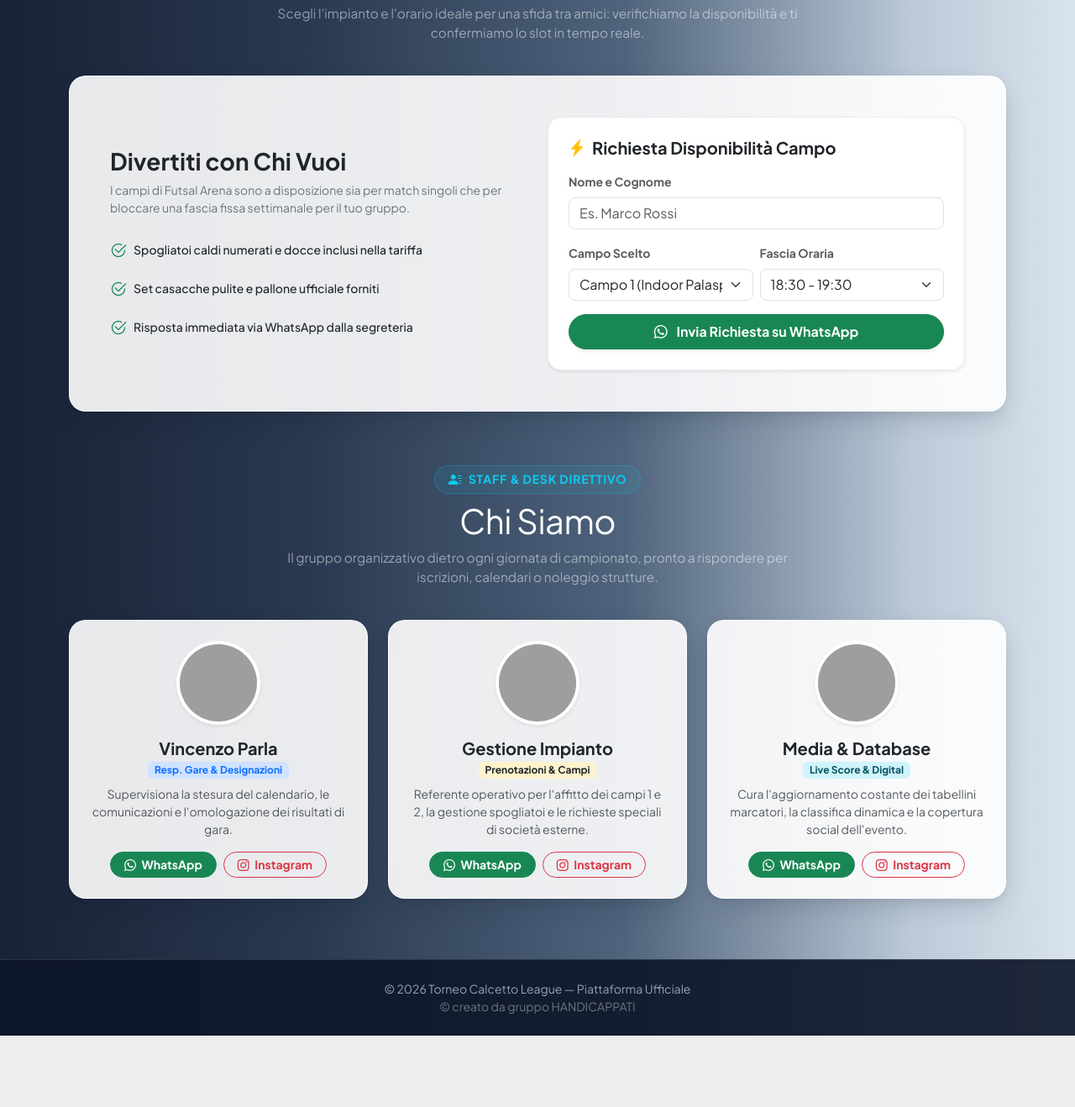
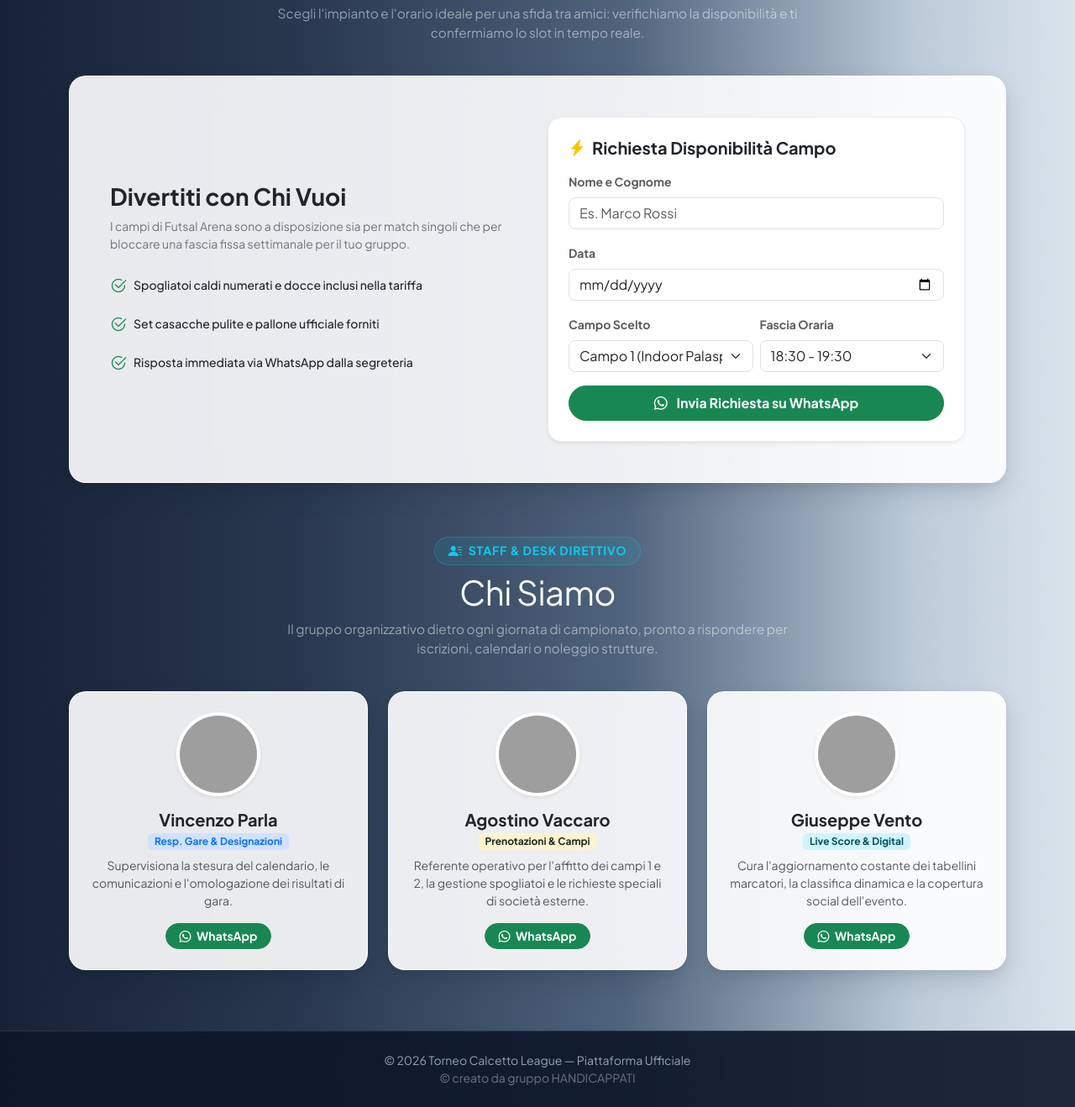
Before and after one commit to agovaccaro58-source/Torneo_Calcetto, a Flask app: page / in a window 1280 px wide. Shown: the part 2131-3449 px from the top of the page at 84% size. Before the commit the page ends 3364 px from the top, so only its background shows below. Run offline with Flask 3, Linux system fonts and the light colour scheme; grey boxes are pictures that could not be loaded.

Commit message:
HOME PAGE

```diff
--- a/templates/home.html
+++ b/templates/home.html
@@ -226,7 +226,7 @@
         </ul>
 
         <!-- PULSANTE WHATSAPP PER INFO TORNEO INVERNALE -->
-        <a href="https://wa.me/393330000001?text=Ciao%20Futsal%20Arena!%20Vorrei%20informazioni%20e%20dettagli%20sull'iscrizione%20per%20il%20torneo%20invernale%20Winter%20Arena%20League."
+        <a href="https://wa.me/3897874141?text=Ciao%20Futsal%20Arena!%20Vorrei%20informazioni%20e%20dettagli%20sull'iscrizione%20per%20il%20torneo%20invernale%20Winter%20Arena%20League."
            target="_blank"
            class="btn btn-success rounded-pill fw-bold w-100 py-2 mt-auto shadow-sm">
           <i class="bi bi-whatsapp me-2"></i> Richiedi Info su WhatsApp
@@ -279,6 +279,11 @@
             <div class="mb-3">
               <label class="form-label small fw-bold text-muted">Nome e Cognome</label>
               <input type="text" id="prenotaNome" class="form-control rounded-3" placeholder="Es. Marco Rossi" required>
+            </div>
+            <!-- CAMPO DATA AGGIUNTO -->
+            <div class="mb-3">
+              <label class="form-label small fw-bold text-muted">Data</label>
+              <input type="date" id="prenotaData" class="form-control rounded-3" required>
             </div>
             <div class="row g-2 mb-3">
               <div class="col-md-6">
@@ -336,12 +341,9 @@
           Supervisiona la stesura del calendario, le comunicazioni e l'omologazione dei risultati di gara.
         </p>
         <div class="d-flex gap-2 mt-auto">
-          <a href="https://wa.me/393330000001?text=Ciao,%20vorrei%20informazioni%20sui%20tornei%20Futsal%20Arena"
+          <a href="https://wa.me/3897874141?text=Ciao,%20vorrei%20informazioni%20sui%20tornei%20Futsal%20Arena"
              target="_blank" class="btn btn-sm btn-success rounded-pill px-3 fw-bold">
             <i class="bi bi-whatsapp me-1"></i> WhatsApp
-          </a>
-          <a href="https://instagram.com" target="_blank" class="btn btn-sm btn-outline-danger rounded-pill px-3 fw-bold">
-            <i class="bi bi-instagram me-1"></i> Instagram
           </a>
         </div>
       </div>
@@ -354,18 +356,15 @@
           <img src="https://images.unsplash.com/photo-1507003211169-0a1dd7228f2d?auto=format&fit=crop&w=300&q=80"
                class="rounded-circle w-100 h-100 object-fit-cover" alt="Gestione Centro Sportivo">
         </div>
-        <h5 class="fw-bold text-dark mb-1">Gestione Impianto</h5>
+        <h5 class="fw-bold text-dark mb-1">Agostino Vaccaro</h5>
         <span class="badge bg-warning-subtle text-dark fw-bold mb-2">Prenotazioni &amp; Campi</span>
         <p class="text-muted small mb-3">
           Referente operativo per l'affitto dei campi 1 e 2, la gestione spogliatoi e le richieste speciali di società esterne.
         </p>
         <div class="d-flex gap-2 mt-auto">
-          <a href="https://wa.me/393330000002?text=Ciao,%20vorrei%20prenotare%20un%20campo%20da%20calcetto"
+          <a href="https://wa.me/3293970598?text=Ciao,%20vorrei%20prenotare%20un%20campo%20da%20calcetto"
              target="_blank" class="btn btn-sm btn-success rounded-pill px-3 fw-bold">
             <i class="bi bi-whatsapp me-1"></i> WhatsApp
-          </a>
-          <a href="https://instagram.com" target="_blank" class="btn btn-sm btn-outline-danger rounded-pill px-3 fw-bold">
-            <i class="bi bi-instagram me-1"></i> Instagram
           </a>
         </div>
       </div>
@@ -378,18 +377,15 @@
           <img src="https://images.unsplash.com/photo-1500648767791-00dcc994a43e?auto=format&fit=crop&w=300&q=80"
                class="rounded-circle w-100 h-100 object-fit-cover" alt="Media & Statistiche">
         </div>
-        <h5 class="fw-bold text-dark mb-1">Media &amp; Database</h5>
+        <h5 class="fw-bold text-dark mb-1">Giuseppe Vento</h5>
         <span class="badge bg-info-subtle text-info-emphasis fw-bold mb-2">Live Score &amp; Digital</span>
         <p class="text-muted small mb-3">
           Cura l'aggiornamento costante dei tabellini marcatori, la classifica dinamica e la copertura social dell'evento.
         </p>
         <div class="d-flex gap-2 mt-auto">
-          <a href="https://wa.me/393330000003?text=Ciao,%20ho%20una%20domanda%20sulle%20statistiche%20della%20mia%20squadra"
+          <a href="https://wa.me/3247755886?text=Ciao,%20ho%20una%20domanda%20sulle%20statistiche%20della%20mia%20squadra"
              target="_blank" class="btn btn-sm btn-success rounded-pill px-3 fw-bold">
             <i class="bi bi-whatsapp me-1"></i> WhatsApp
-          </a>
-          <a href="https://instagram.com" target="_blank" class="btn btn-sm btn-outline-danger rounded-pill px-3 fw-bold">
-            <i class="bi bi-instagram me-1"></i> Instagram
           </a>
         </div>
       </div>
@@ -402,11 +398,13 @@
 function inviaPrenotazioneWhatsApp(e) {
   e.preventDefault();
   const nome = document.getElementById('prenotaNome').value;
+  const dataRaw = document.getElementById('prenotaData').value;
   const campo = document.getElementById('prenotaCampo').value;
   const orario = document.getElementById('prenotaOrario').value;
 
-  const messaggio = `Ciao Futsal Arena! Sono ${nome}. Vorrei richiedere la disponibilità per il ${campo} nella fascia oraria ${orario}. Attendo conferma, grazie!`;
-  const url = `https://wa.me/393330000002?text=${encodeURIComponent(messaggio)}`;
+  const dataFormattata = dataRaw ? dataRaw.split('-').reverse().join('/') : dataRaw;
+  const messaggio = `Ciao Futsal Arena! Sono ${nome}. Vorrei richiedere la disponibilità per il ${campo} per il giorno ${dataFormattata} nella fascia oraria ${orario}. Attendo conferma, grazie!`;
+  const url = `https://wa.me/3293970598?text=${encodeURIComponent(messaggio)}`;
 
   window.open(url, '_blank');
 }
```
